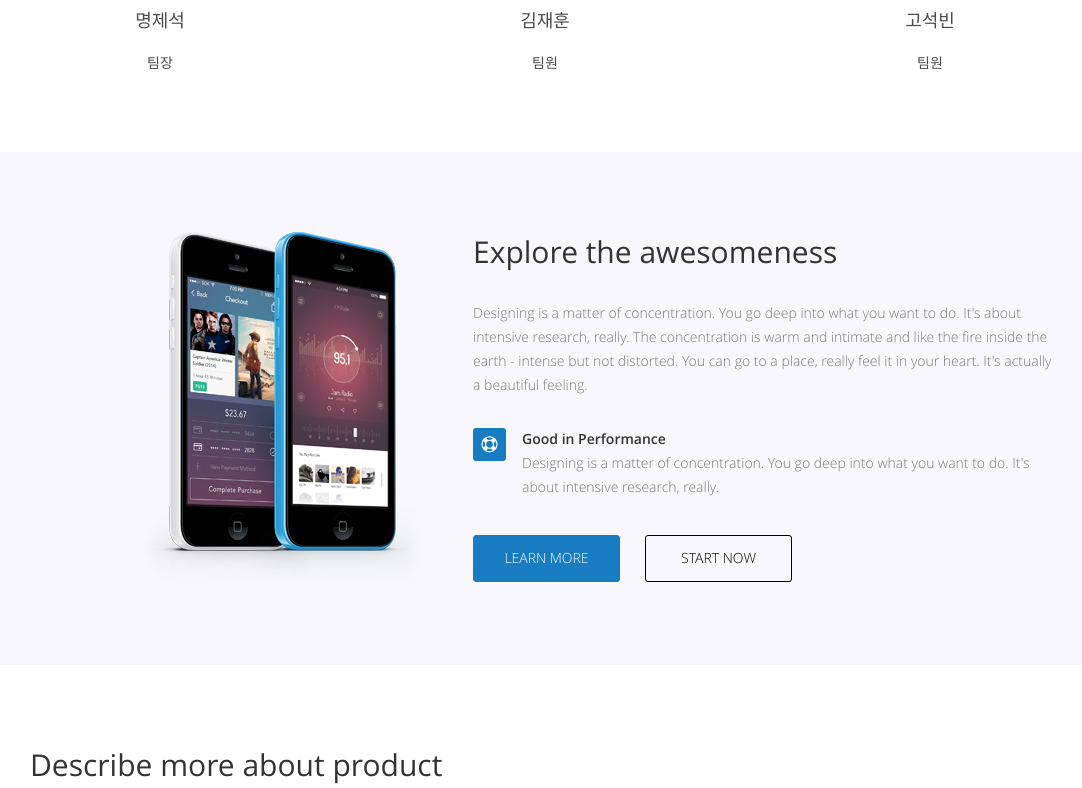
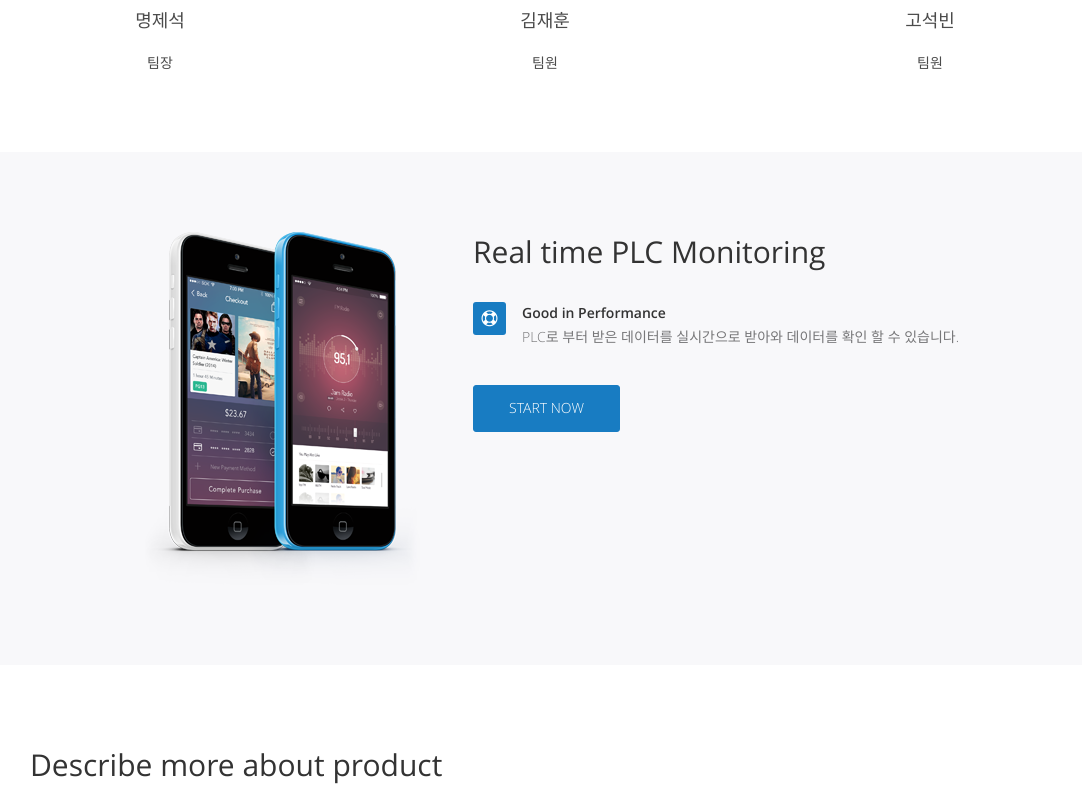
Before and after one commit to Goseokbin/PLC_Digital_twin, a Django app: page / in a window 1280 px wide. Shown: the part 919-1707 px from the top of the page, without its empty margins (95-1177 px from the left). Run offline with Django 3.2, Linux system fonts and the light colour scheme; some libraries are stand-ins or nearby versions; some web fonts are replaced.

Commit message:
arduino 차트까지 완료

```diff
--- a/plc/templates/plc/index.html
+++ b/plc/templates/plc/index.html
@@ -275,23 +275,22 @@
 
 
                         <div class="rightside">
-                        <h2>Explore the awesomeness</h2>
+                        <h2>Real time  PLC Monitoring</h2>
                         <p>
-                        Designing is a matter of concentration. You go deep into what you want to do. It's about intensive research, really. The concentration is warm and intimate and like the fire inside the earth - intense but not distorted. You can go to a place, really feel it in your heart. It's actually a beautiful feeling.
+
                         </p>
 
                         <div class="feature">
                         <span class="fa fa-life-ring"></span>
                         <div class="description">
                         <strong>Good in Performance</strong> <br />
-                        Designing is a matter of concentration. You go deep into what you want to do. It's about intensive research, really.
+                        PLC로 부터 받은 데이터를 실시간으로 받아와 데이터를 확인 할 수 있습니다.
                         </div>
                         </div>
 
                         <br clear="all" />
 
-                        <a href="#" class="button3">Learn More</a>
-                        <a href="#" class="button4">Start Now</a>
+                        <a href="#" class="button3">Start Now</a>
                         </div>
 
         </div>
--- a/plc/urls.py
+++ b/plc/urls.py
@@ -24,7 +24,7 @@ urlpatterns = [
     url(r'model', views.model, name='model'),
     url(r'history', views.history, name='history'),
     url(r'real', views.real, name='real'),
-    url(r'temp',views.GetArduino2, name='temp'),
+    url(r'temp',views.GetArduino, name='temp'),
     url(r'dht',views.dht, name='dht'),
     url(r'arduino',views.arduino, name='arduino'),
 
```
Also changed, not shown: plc/static/images/thumbs/plc.jpg (added).
